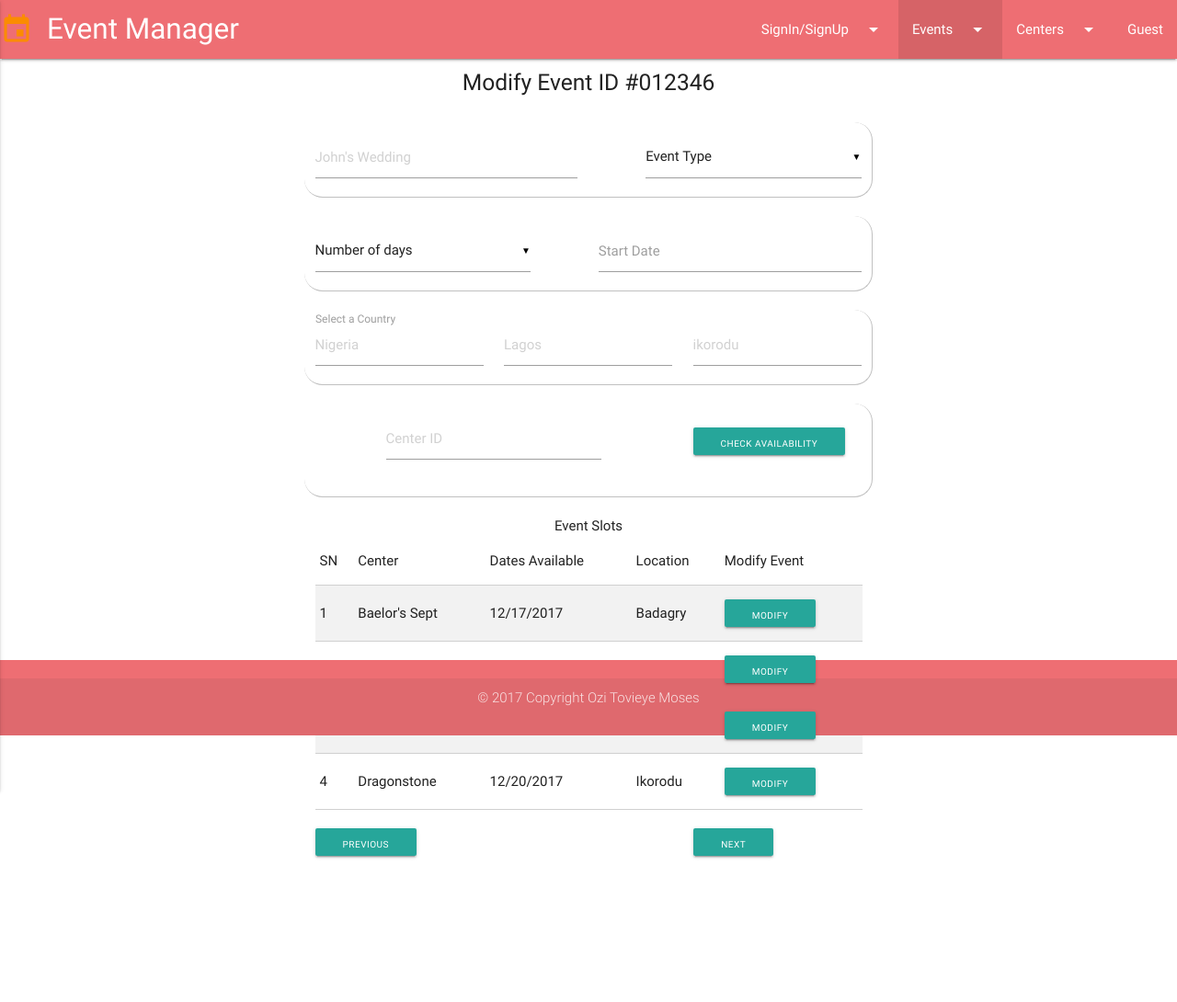
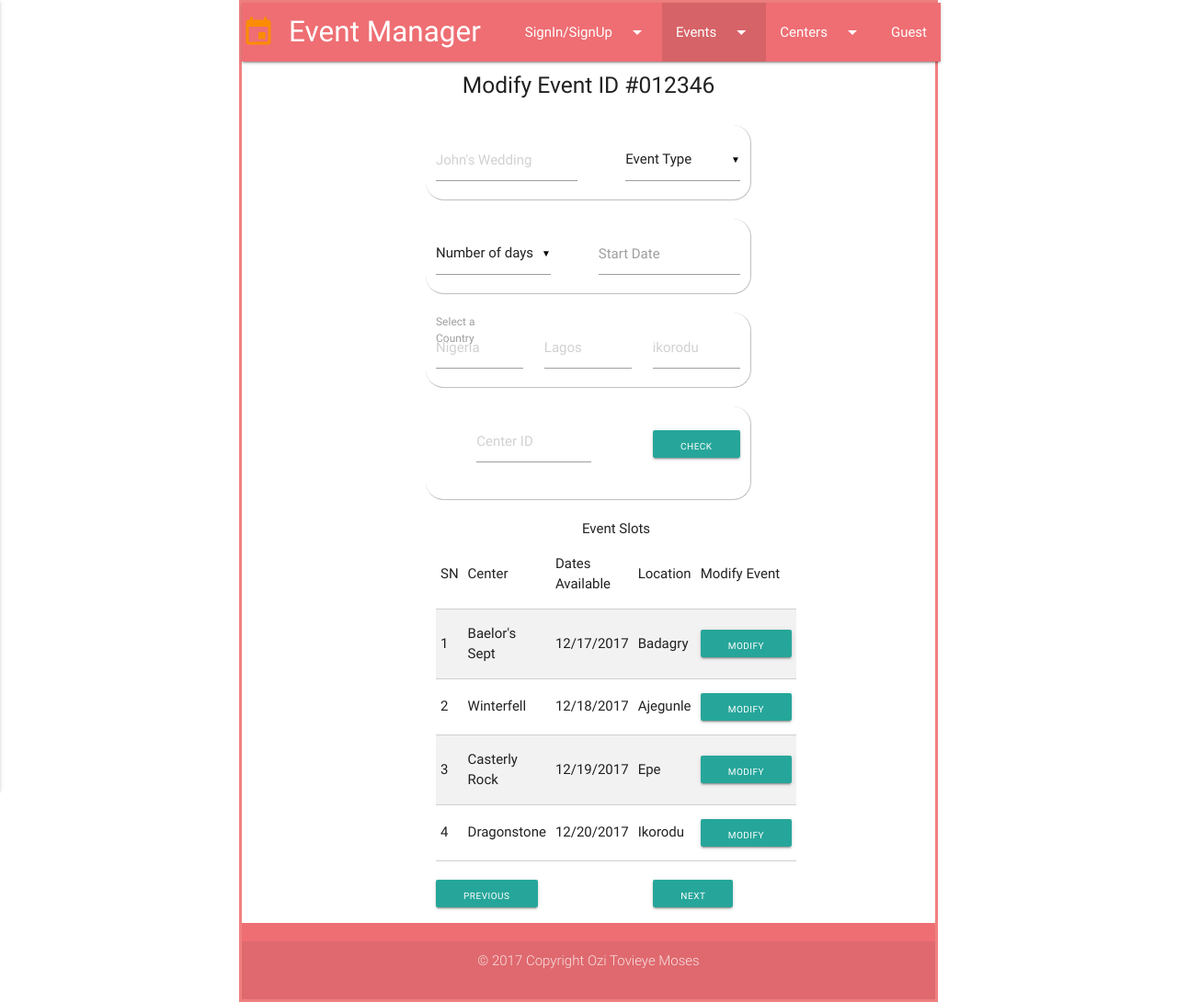
Before and after one commit to ozimos/EventManager, a website: page template/modify_event.html in a window 1280 px wide. Shown: the whole page at 92% size. Before the commit the page ends 951 px from the top, so only its background shows below. Drawn offline with nearby package versions, Linux system fonts and the light colour scheme.

Commit message:
reduce template width

```diff
--- a/template/css/template.css
+++ b/template/css/template.css
@@ -6,8 +6,10 @@ body {
 .wrapper {
   position: relative;
   min-height: 100%;
-  height: auto !important;
-  height: 100%;
+  max-width: 760px;
+  margin: auto;
+  border-style: solid;
+  border-color: lightcoral;
   padding-bottom: 4rem
 }
 
@@ -54,3 +56,8 @@ footer {
   bottom: 0;
   width: 100%;
 }
+
+nav {
+  max-width: 760px;
+  margin: auto;
+}
--- a/template/js/template.js
+++ b/template/js/template.js
@@ -17,7 +17,7 @@ $(document).ready(() => {
     min: [true],
     closeOnSelect: false // Close upon selecting a date,
   });
-  $('.dropdown-button').dropdown({ hover: false });
+  $('.dropdown-button').dropdown({ hover: true });
   $('.modal').modal();
   $('#add_centers').click(() => {
     const center = $('#center_list_input').val();
--- a/template/modify_event.html
+++ b/template/modify_event.html
@@ -5,7 +5,7 @@
   <!--Import Google Icon Font-->
   <link href="https://fonts.googleapis.com/icon?family=Material+Icons" rel="stylesheet">
   <!--Import materialize.css-->
-  <link rel="stylesheet" href="https://cdnjs.cloudflare.com/ajax/libs/materialize/0.100.2/css/materialize.min.css">
+  <link rel="stylesheet" href="css/materialize.min.css">
   <!--Import page stylesheets-->
   <link rel="stylesheet" href="css/template.css">
   <meta charset="UTF-8">
@@ -15,8 +15,9 @@
 </head>
 
 <body>
-  <header>
-    <div class="navbar-fixed">
+  <div class="wrapper">
+    <header class="navbar-fixed">
+
       <div>
         <ul id="dropdown-user" class="dropdown-content">
 
@@ -135,7 +136,6 @@
           </ul>
         </div>
       </nav>
-    </div>
   </header>
   <main>
     <div id="event_action" class="row">
@@ -366,8 +366,9 @@
 
   <!--Import jQuery before materialize.js-->
   <script type="text/javascript" src="https://cdnjs.cloudflare.com/ajax/libs/jquery/3.2.1/jquery.min.js"></script>
-  <script type="text/javascript" src="https://cdnjs.cloudflare.com/ajax/libs/materialize/0.100.2/js/materialize.min.js"></script>
+    <script type="text/javascript" src="js/materialize.min.js"></script>
   <script type="text/javascript" src="js/template.js"></script>
+</div>
 </body>
 
 </html>
```
Also changed, not shown: template/add_center.html (+6 -5 lines), template/add_event.html (+6 -5 lines), template/center_events.html (+5 -5 lines), template/modify_center.html (+5 -5 lines), template/search_center.html (+5 -5 lines), template/search_event.html (+5 -5 lines), template/signin.html (+5 -5 lines), template/signup.html (+5 -5 lines).
